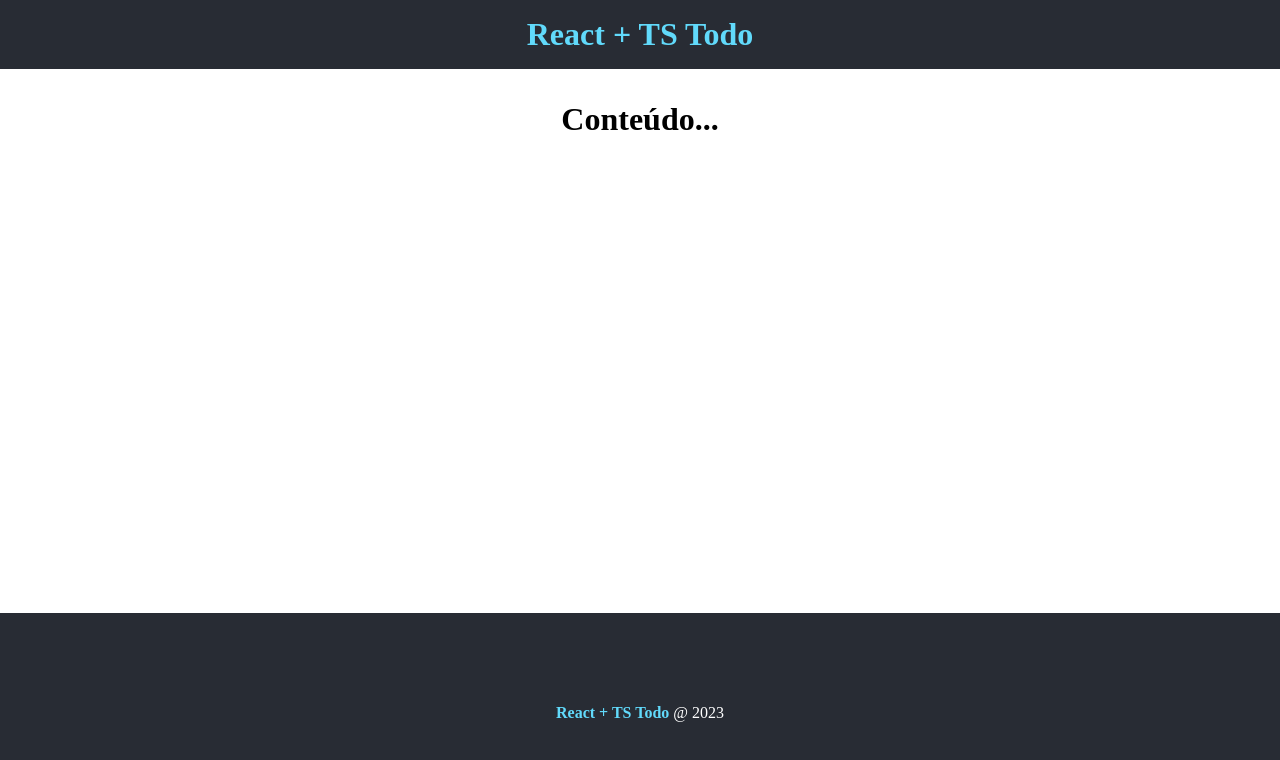
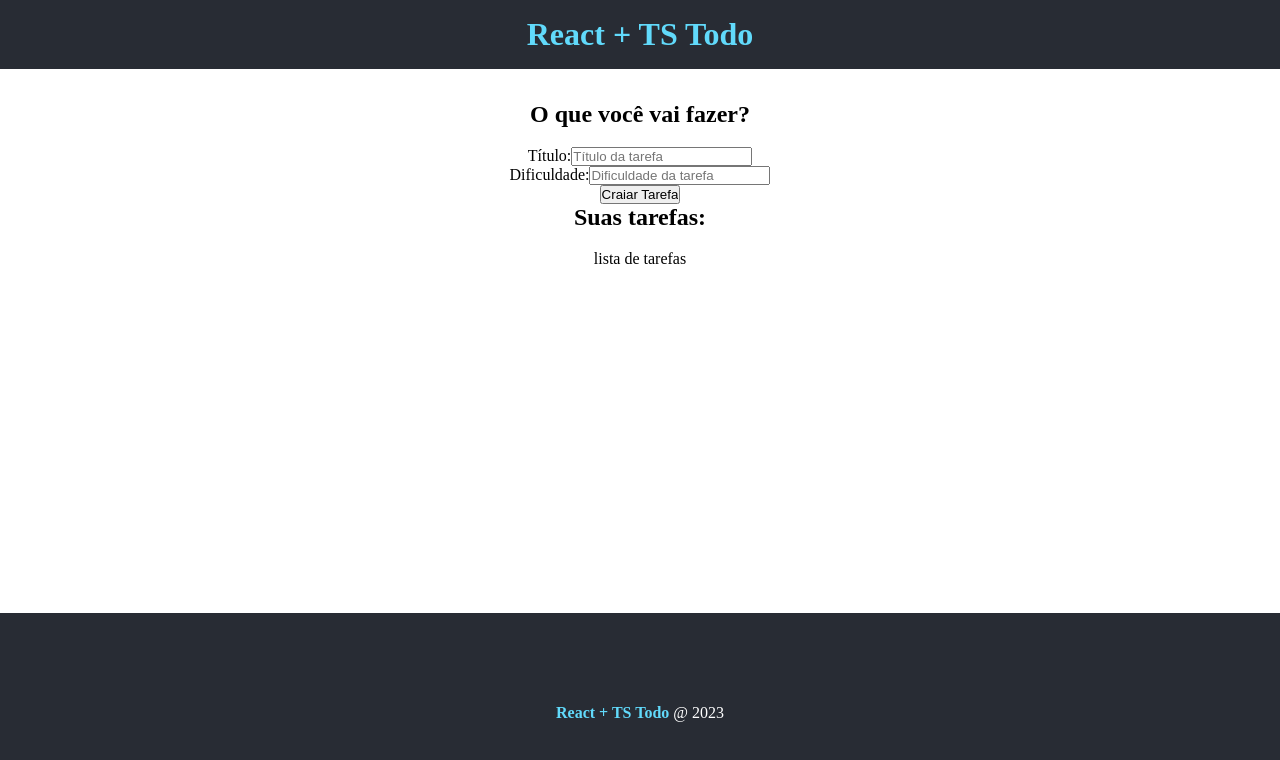
Before and after one commit to RosemeireRibeiroCaetano/typescript, a React (Create React App) app in the folder 12_todo_react/: page / in a window 1280 px wide. Shown: the top 760 px of the page. Built offline with nearby package versions, Linux system fonts and the light colour scheme.

Commit message:
Criando formulário

```diff
--- a/12_todo_react/public/index.html
+++ b/12_todo_react/public/index.html
@@ -24,6 +24,7 @@
       work correctly both with client-side routing and a non-root public URL.
       Learn how to configure a non-root public URL by running `npm run build`.
     -->
+    <link rel="stylesheet" href="https://cdn.jsdelivr.net/npm/bootstrap-icons@1.10.4/font/bootstrap-icons.css">
     <title>Todo React + TS</title>
   </head>
   <body>
--- a/12_todo_react/src/App.tsx
+++ b/12_todo_react/src/App.tsx
@@ -3,18 +3,28 @@
 // Components
 import Header from './components/Header';
 import Footer from './components/Footer';
+import TaskForm from './components/TaskForm';
+import TaskList from './components/TaskList';
 
 // css
 
-import style from "./App.module.css";
+import styles from "./App.module.css";
+
 
 
 function App() {
   return (
   <div>
     <Header/>
-  <main className={style.main}>
-    <h1>Conteúdo...</h1>
+  <main className={styles.main}>
+   <div>
+      <h2>O que você vai fazer?</h2>
+      <TaskForm btnText='Craiar Tarefa'/>
+   </div>
+   <div>
+    <h2>Suas tarefas:</h2>
+     <TaskList />
+   </div>
     </main>
     <Footer/>
   </div>
--- /dev/null
+++ b/12_todo_react/src/components/TaskForm.tsx
@@ -0,0 +1,23 @@
+import * as React from 'react'
+
+interface Props {
+  btnText: string
+}
+
+function TaskForm ({btnText}:Props) {
+  return <form>
+    <div>
+      <label htmlFor="title"> Título:</label>
+      <input type="text" name="title" placeholder='Título da tarefa'/>
+    </div>
+    <div>
+      <label htmlFor="difficulty">Dificuldade:</label>
+      <input type="text" name="difficulty" placeholder="Dificuldade da tarefa"/>
+    </div>
+    <input type="submit" value={btnText} />
+  </form>;
+
+
+}
+
+export default TaskForm;
--- /dev/null
+++ b/12_todo_react/src/components/TaskList.tsx
@@ -0,0 +1,15 @@
+import * as React from 'react'
+
+interface Props {
+
+}
+
+function TaskList (props: Props) {
+    return (
+      <div>
+        <p>lista de tarefas</p>
+      </div>
+    );
+}
+
+export default TaskList;
```
